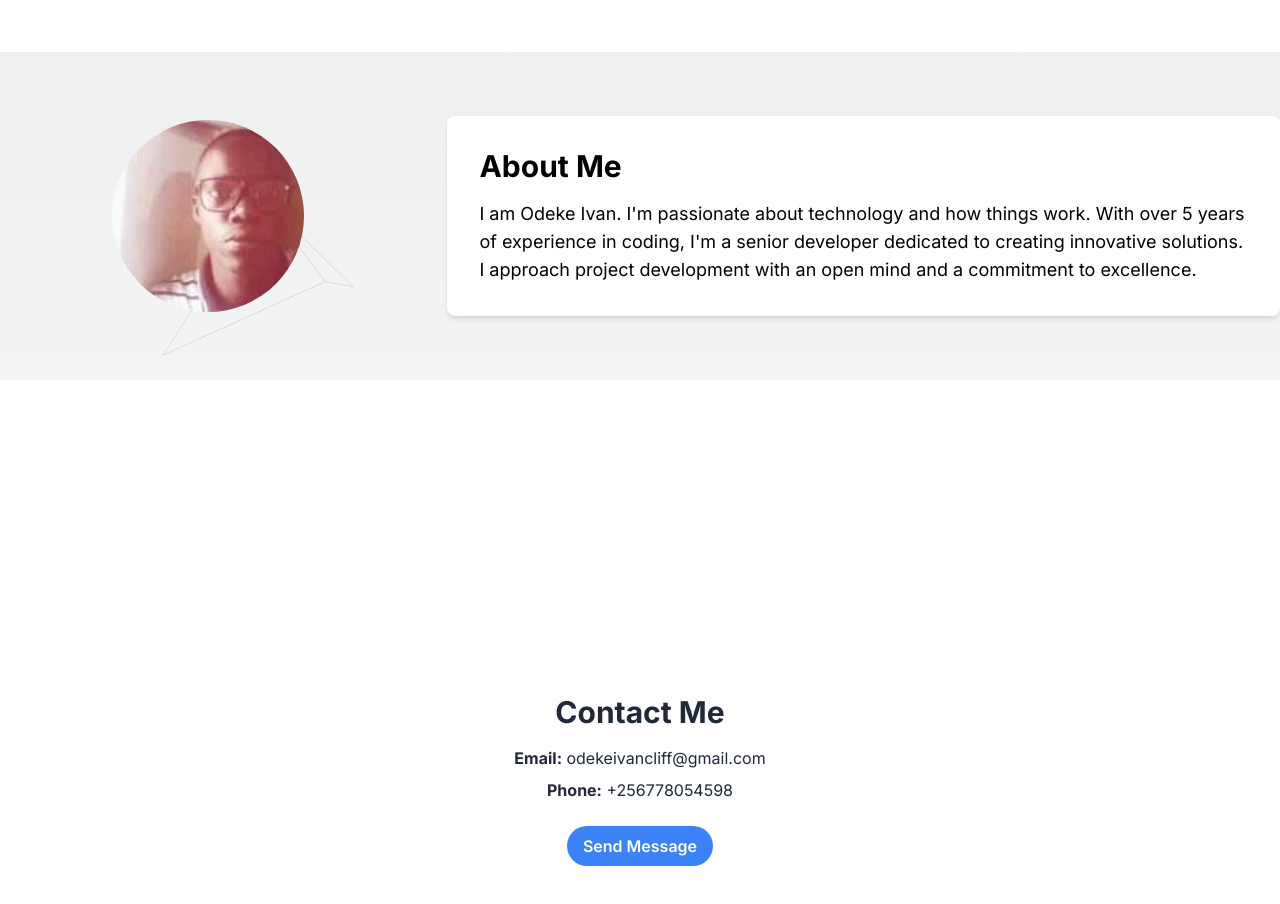
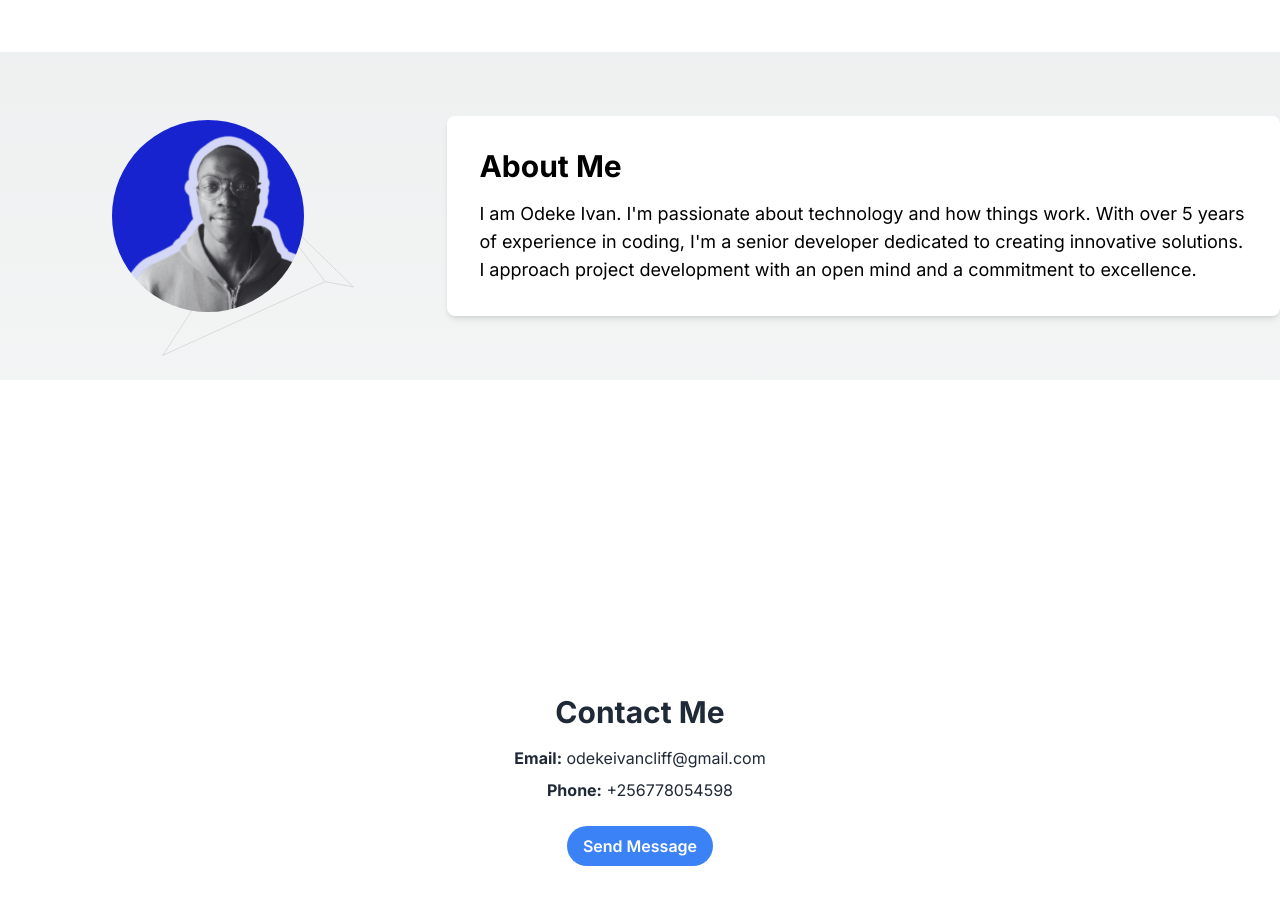
Before and after one commit to ivancliff029/portfolio, a Next.js app: page / in a window 1280 px wide. Shown: the part 1600-2504 px from the top of the page. Built offline with nearby package versions, Linux system fonts and the light colour scheme.

Commit message:
Update: changed profile pic

```diff
--- a/app/Components/AboutMe.tsx
+++ b/app/Components/AboutMe.tsx
@@ -25,7 +25,7 @@ const AboutMe = () => {
             className="relative w-48 h-48 mx-auto"
           >
             <Image
-              src="/img/ivan cliff.jpeg"
+              src="/img/gravatar.png"
               alt="Your Story"
               className="rounded-full"
               layout="fill"
```
Also changed, not shown: public/img/gravatar.png (added), public/img/ivan cliff.jpeg (deleted).
